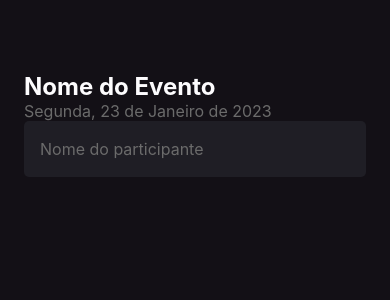
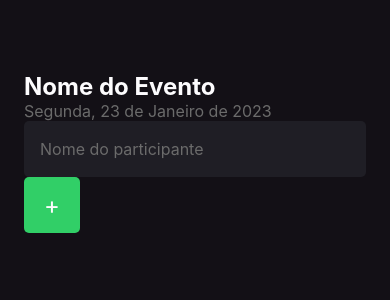
Before and after one commit to lucasmfg7/iamhere, a React Native app: screen / in a window 390 px wide. Shown: the top 300 px of the page. Built offline with nearby package versions, Linux system fonts and the light colour scheme.

Commit message:
Botão de Adicionar

```diff
--- a/src/screens/Home/index.tsx
+++ b/src/screens/Home/index.tsx
@@ -1,8 +1,12 @@
-import { Text, TextInput, View } from 'react-native'
+import { Text, TextInput, TouchableOpacity, View } from 'react-native'
 
 import { styles } from './styles'
 
 export default function Home() {
+  function handleParticipantAdd() {
+    console.log("Adicionar participante");
+  }
+
   return (
     <View style={styles.container}>
       <Text style={styles.eventName}>Nome do Evento</Text>
@@ -12,6 +16,10 @@
         placeholder="Nome do participante"
         placeholderTextColor="#6B6B6B"
       />
+
+      <TouchableOpacity style={styles.button} onPress={handleParticipantAdd}>
+        <Text style={styles.buttonText}>+</Text>
+      </TouchableOpacity>
     </View>
   );
 }
--- a/src/screens/Home/styles.ts
+++ b/src/screens/Home/styles.ts
@@ -21,4 +21,16 @@
     padding: 16,
     fontSize: 16,
   },
+  button: {
+    width: 56,
+    height: 56,
+    borderRadius: 5,
+    backgroundColor: "#31CF67",
+    alignItems: "center",
+    justifyContent: "center",
+  },
+  buttonText: {
+    color: "#FDFCFE",
+    fontSize: 24,
+  },
 });
```
